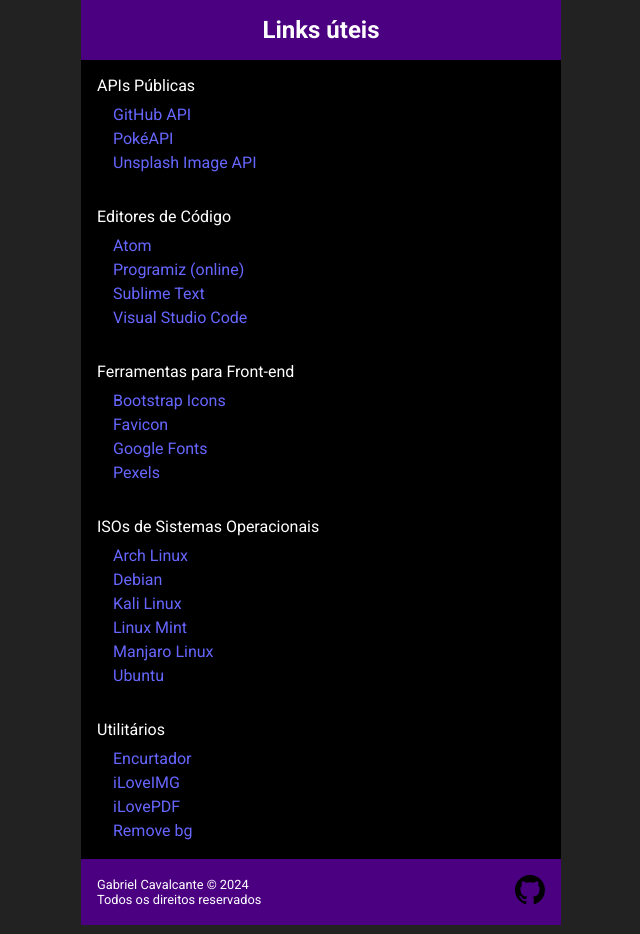
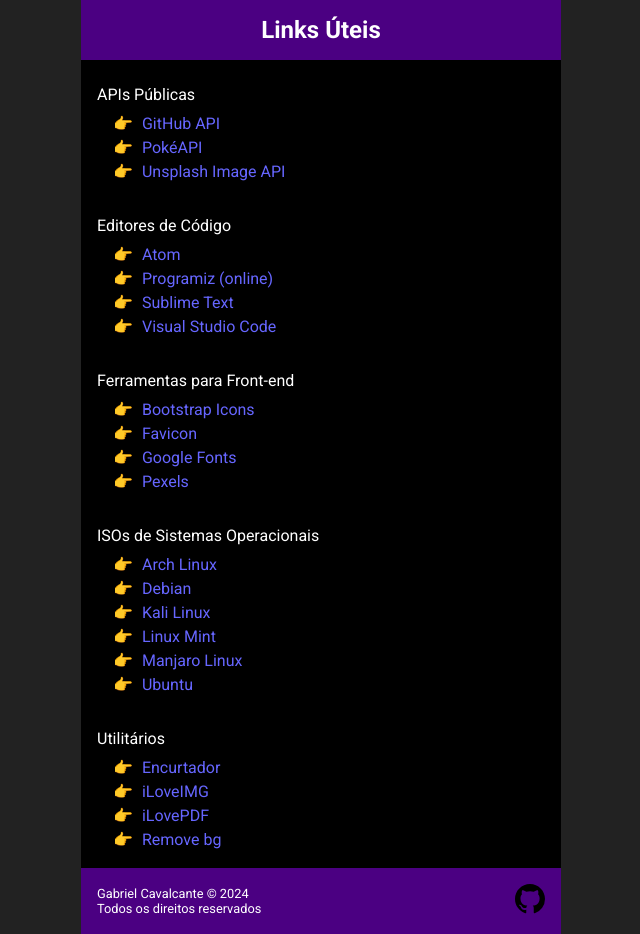
Before and after one commit to zolppy/useful-links, a plain HTML site: page index.html in a window 1280 px wide. Shown: the whole page, without its empty margins (319-959 px from the left). Drawn offline with Linux system fonts and the light colour scheme.

Commit message:
melhorias diversas

```diff
--- a/assets/css/category/category-item.css
+++ b/assets/css/category/category-item.css
@@ -1,5 +1,9 @@
 .category__item {
   list-style-position: inside;
-  list-style-type: symbols(cyclic "\1f449");
   margin-left: 1em;
 }
+
+.category__item::before {
+  content: "👉";
+  margin-right: 5px;
+}
--- a/assets/css/content.css
+++ b/assets/css/content.css
@@ -1,6 +1,7 @@
 .content {
   background-color: black;
   padding: 1em;
+  padding-top: 5.3em;
   display: flex;
   flex-direction: column;
   gap: 2em;
--- a/assets/css/header/header.css
+++ b/assets/css/header/header.css
@@ -1,4 +1,8 @@
 .header {
   background-color: indigo;
   padding: 1em;
+  width: 100%;
+  position: fixed;
+  left: 50%;
+  transform: translate(-50%);
 }
--- a/index.html
+++ b/index.html
@@ -13,7 +13,7 @@
 </head>
 <body>
   <header class="header center max-width-480 min-width-320">
-    <h1 class="header__title bold text-center">Links úteis</h1>
+    <h1 class="header__title bold text-center">Links Úteis</h1>
   </header>
   <main class="content center max-width-480 min-width-320">
     <section class="category">
```
